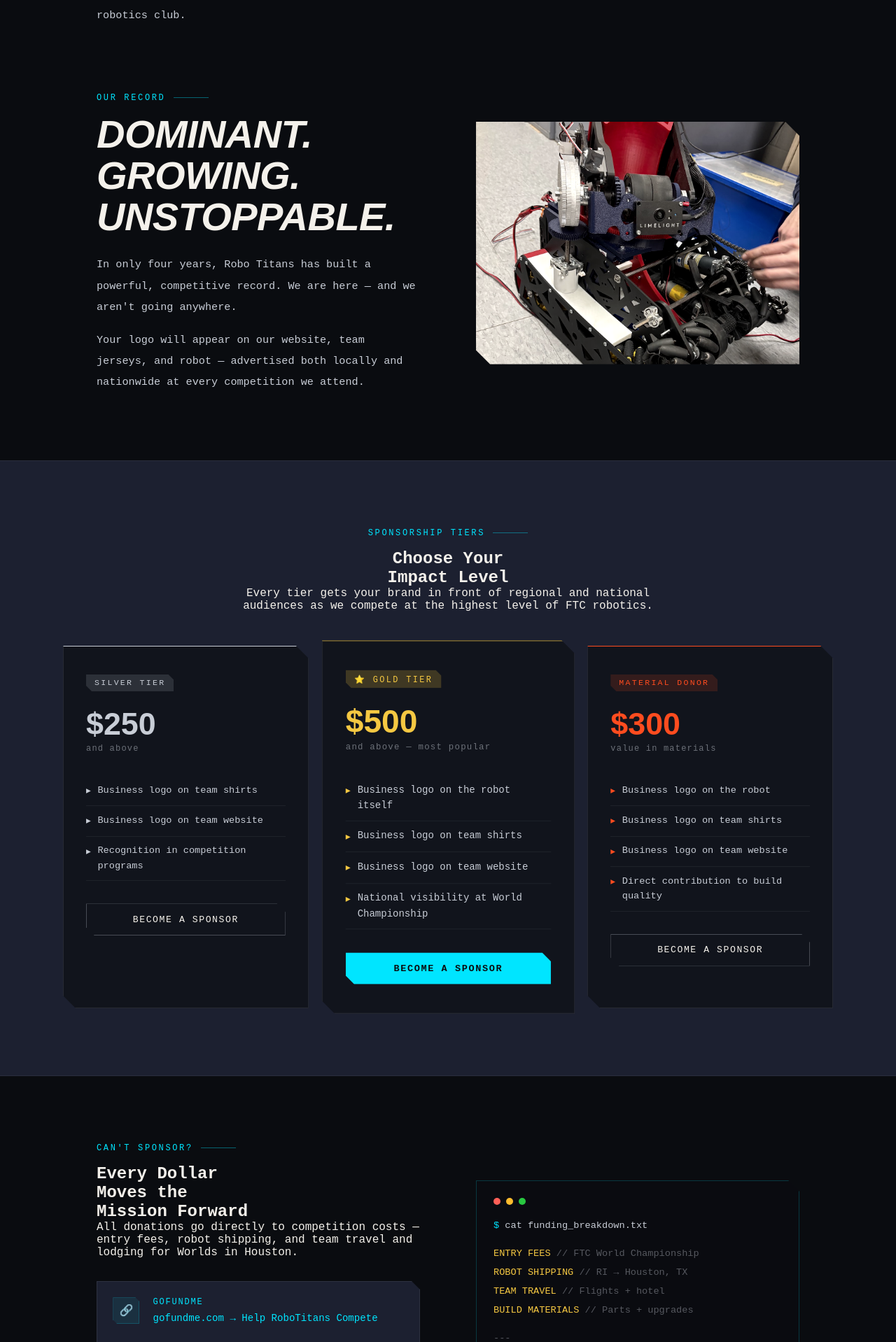
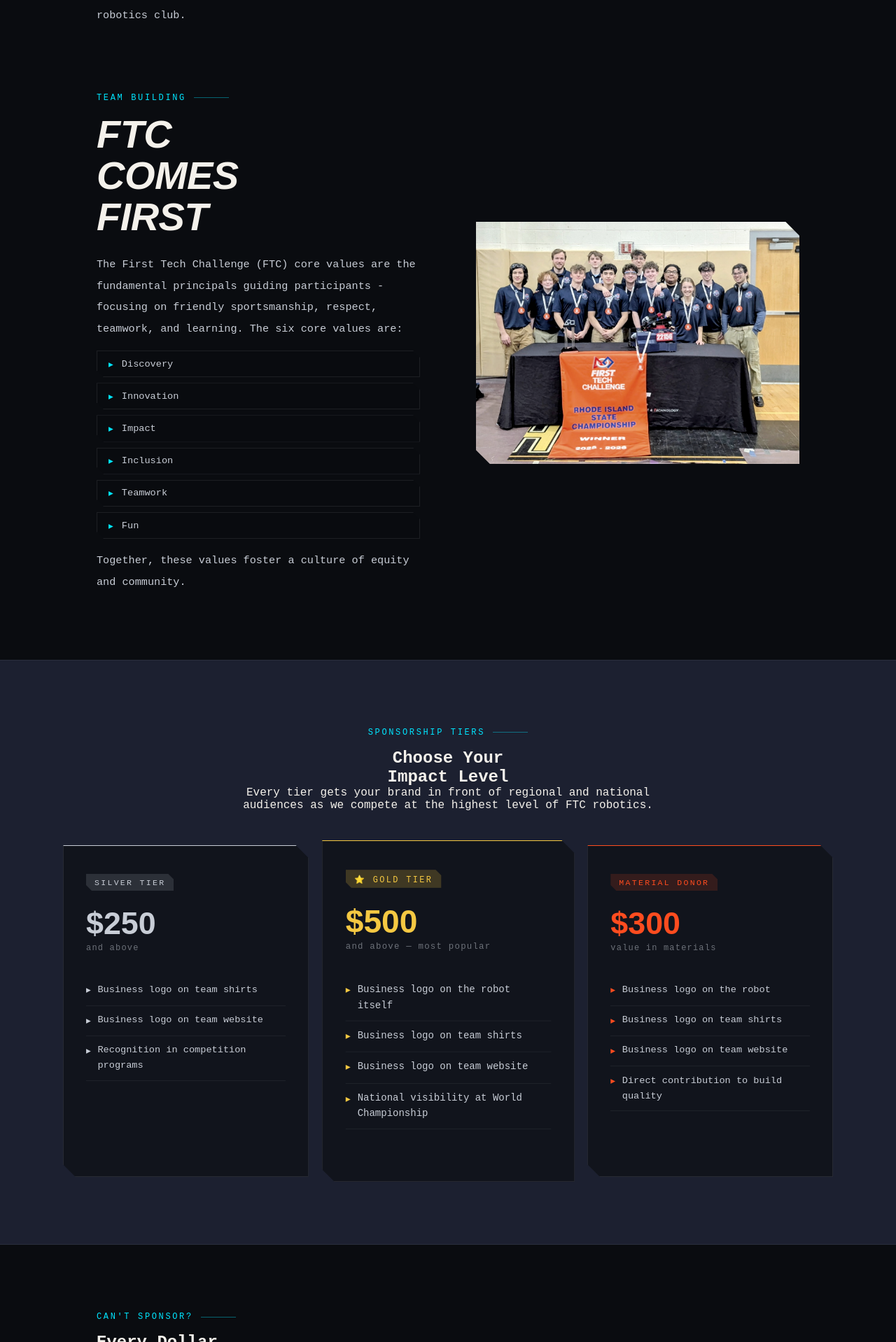
Before and after one commit to jvgiv/robot, a Next.js app: page / in a window 1280 px wide. Shown: the part 1622-3540 px from the top of the page at 70% size. Built offline with nearby package versions, Linux system fonts and the light colour scheme.

Commit message:
pushing latest

```diff
--- a/src/app/components/home/Donate.js
+++ b/src/app/components/home/Donate.js
@@ -2,7 +2,7 @@ import React from "react";
 
 export default function Donate() {
   return (
-    <div id='donate' className="donate-section">
+    <div id="donate" className="donate-section">
       <div className="reveal">
         <div className="section-tag">Can't Sponsor?</div>
         <h2>
@@ -13,12 +13,15 @@ export default function Donate() {
           Mission Forward
         </h2>
         <p>
-          All donations go directly to competition costs — entry fees, robot
-          shipping, and team travel and lodging for Worlds in Houston.
+          {/* All donations go directly to competition costs — entry fees, robot
+          shipping, and team travel and lodging for Worlds in Houston. */}
+          While donations are currently not being accepted, keep us in mind for
+          the future! Check out our sponsorship tiers above to get an idea of
+          how your support can make a difference.
         </p>
 
         <div className="donate-methods">
-          <div className="donate-method">
+          {/* <div className="donate-method">
             <div className="donate-icon">🔗</div>
             <div>
               <div className="donate-method-label">GoFundMe</div>
@@ -32,7 +35,7 @@ export default function Donate() {
                 </a>
               </div>
             </div>
-          </div>
+          </div> */}
           <div className="donate-method">
             <div className="donate-icon">💸</div>
             <div>
@@ -94,14 +97,14 @@ export default function Donate() {
             <span className="cursor"></span>
           </div>
         </div>
-        <a
+        {/* <a
           href="https://www.gofundme.com/f/help-robotitans-compete-in-world-championship"
           target="_blank"
           className="btn btn-primary"
           style={{ justifyContent: "center" }}
         >
           Donate on GoFundMe ↗
-        </a>
+        </a> */}
         <a
           href="https://drive.google.com/file/d/1YPhWvNXUeIanQ9ZkhAZHXmJwCadfhZ1R/view"
           target="_blank"
--- /dev/null
+++ b/src/app/components/home/Ftc.js
@@ -0,0 +1,52 @@
+import React from "react";
+import Image from "next/image";
+
+export default function Ftc() {
+  return (
+    <div id='record' className="section" style={{ paddingTop: 0 }}>
+      <div className="two-col reverse reveal">
+        <div className="image-frame" style={{ position: "relative" }}>
+          <Image
+            src="/richamps.jpg"
+            alt="Robo Titans Team"
+            fill
+            sizes="(max-width: 768px) 100vw, 50vw"
+            style={{ objectFit: "cover" }}
+          />
+        </div>
+        <div>
+          <div className="section-tag">Team Building</div>
+          <h2>
+            FTC
+            <br />
+            Comes
+            <br />
+            First
+          </h2>
+          <p>
+            {/* In only four years, Robo Titans has built a powerful, competitive
+            record. We are here — and we aren't going anywhere. */}
+              The First Tech Challenge (FTC) core values are the fundamental
+        principals guiding participants - focusing on friendly sportsmanship,
+        respect, teamwork, and learning. The six core values are:
+
+          </p>
+          <ul style={{ listStyle: "none", display: "flex", flexDirection: "column", gap: "0.5rem", marginTop: "1rem" }}>
+            {["Discovery", "Innovation", "Impact", "Inclusion", "Teamwork", "Fun"].map((val) => (
+              <li key={val} style={{ display: "flex", alignItems: "center", gap: "0.75rem", fontSize: "0.85rem", color: "var(--titanium)", padding: "0.6rem 1rem", background: "rgba(10,12,16,0.55)", border: "1px solid rgba(200,205,214,0.1)", clipPath: "polygon(0 0, calc(100% - 10px) 0, 100% 10px, 100% 100%, 10px 100%, 0 calc(100% - 10px))" }}>
+                <span style={{ color: "var(--electric)", flexShrink: 0 }}>▸</span>
+                {val}
+              </li>
+            ))}
+          </ul>
+          <p style={{ marginTop: '1rem' }}>
+            Together, these values foster a culture of equity and community.
+            {/* Your logo will appear on our website, team jerseys, and robot —
+            advertised both locally and nationwide at every competition we
+            attend. */}
+          </p>
+        </div>
+      </div>
+    </div>
+  );
+}
--- a/src/app/components/home/Record.js
+++ /dev/null
@@ -1,39 +0,0 @@
-import React from "react";
-import Image from "next/image";
-
-export default function Record() {
-  return (
-    <div id='record' className="section" style={{ paddingTop: 0 }}>
-      <div className="two-col reverse reveal">
-        <div className="image-frame" style={{ position: "relative" }}>
-          <Image
-            src="/robot/robot.jpg"
-            alt="Robo Titans robot"
-            fill
-            sizes="(max-width: 768px) 100vw, 50vw"
-            style={{ objectFit: "cover" }}
-          />
-        </div>
-        <div>
-          <div className="section-tag">Our Record</div>
-          <h2>
-            Dominant.
-            <br />
-            Growing.
-            <br />
-            Unstoppable.
-          </h2>
-          <p>
-            In only four years, Robo Titans has built a powerful, competitive
-            record. We are here — and we aren't going anywhere.
-          </p>
-          <p style={{ marginTop: '1rem' }}>
-            Your logo will appear on our website, team jerseys, and robot —
-            advertised both locally and nationwide at every competition we
-            attend.
-          </p>
-        </div>
-      </div>
-    </div>
-  );
-}
--- a/src/app/components/home/Tiers.js
+++ b/src/app/components/home/Tiers.js
@@ -32,14 +32,14 @@ export default function Tiers() {
               <li>Business logo on team website</li>
               <li>Recognition in competition programs</li>
             </ul>
-            <a
+            {/* <a
               href="https://www.gofundme.com/f/help-robotitans-compete-in-world-championship"
               target="_blank"
               className="btn btn-outline"
               style={{ width: "100%", justifyContent: "center" }}
             >
               Become a Sponsor
-            </a>
+            </a> */}
           </div>
 
           {/* <!-- Gold --> */}
@@ -53,14 +53,14 @@ export default function Tiers() {
               <li>Business logo on team website</li>
               <li>National visibility at World Championship</li>
             </ul>
-            <a
+            {/* <a
               href="https://www.gofundme.com/f/help-robotitans-compete-in-world-championship"
               target="_blank"
               className="btn btn-primary"
               style={{ width: "100%", justifyContent: "center" }}
             >
               Become a Sponsor
-            </a>
+            </a> */}
           </div>
 
           {/* <!-- Material --> */}
@@ -74,14 +74,14 @@ export default function Tiers() {
               <li>Business logo on team website</li>
               <li>Direct contribution to build quality</li>
             </ul>
-            <a
+            {/* <a
               href="https://www.gofundme.com/f/help-robotitans-compete-in-world-championship"
               target="_blank"
               className="btn btn-outline"
               style={{ width: "100%", justifyContent: "center" }}
             >
               Become a Sponsor
-            </a>
+            </a> */}
           </div>
         </div>
       </div>
--- a/src/app/components/home/WhySponsor.js
+++ b/src/app/components/home/WhySponsor.js
@@ -25,8 +25,8 @@ export default function WhySponsor() {
         </div>
         <div className="image-frame">
           <Image
-            src="/richamps.jpg"
-            alt="Robo Titans team in action"
+            src="/robot/launcher.png"
+            alt="Robo Titans Robot"
             fill
             sizes="(max-width: 768px) 100vw, 50vw"
             style={{ objectFit: "cover" }}
--- a/src/app/page.js
+++ b/src/app/page.js
@@ -3,7 +3,7 @@ import styles from "./page.module.css";
 import HomeTop from "./components/home/HomeTop";
 import StatBand from "./components/home/StatBand";
 import WhySponsor from "./components/home/WhySponsor";
-import Record from "./components/home/Record";
+import Ftc from "./components/home/Ftc";
 import Tiers from "./components/home/Tiers";
 import Donate from "./components/home/Donate";
 import Sponsors from "./components/home/Sponsors";
@@ -14,7 +14,7 @@ export default function Home() {
         <HomeTop />
         <StatBand />
         <WhySponsor />
-        <Record />
+        <Ftc />
         <Tiers />
         <Donate />
         <Sponsors />
```
Also changed, not shown: src/app/components/home/Recruit.js (added, +21 -0 lines).
